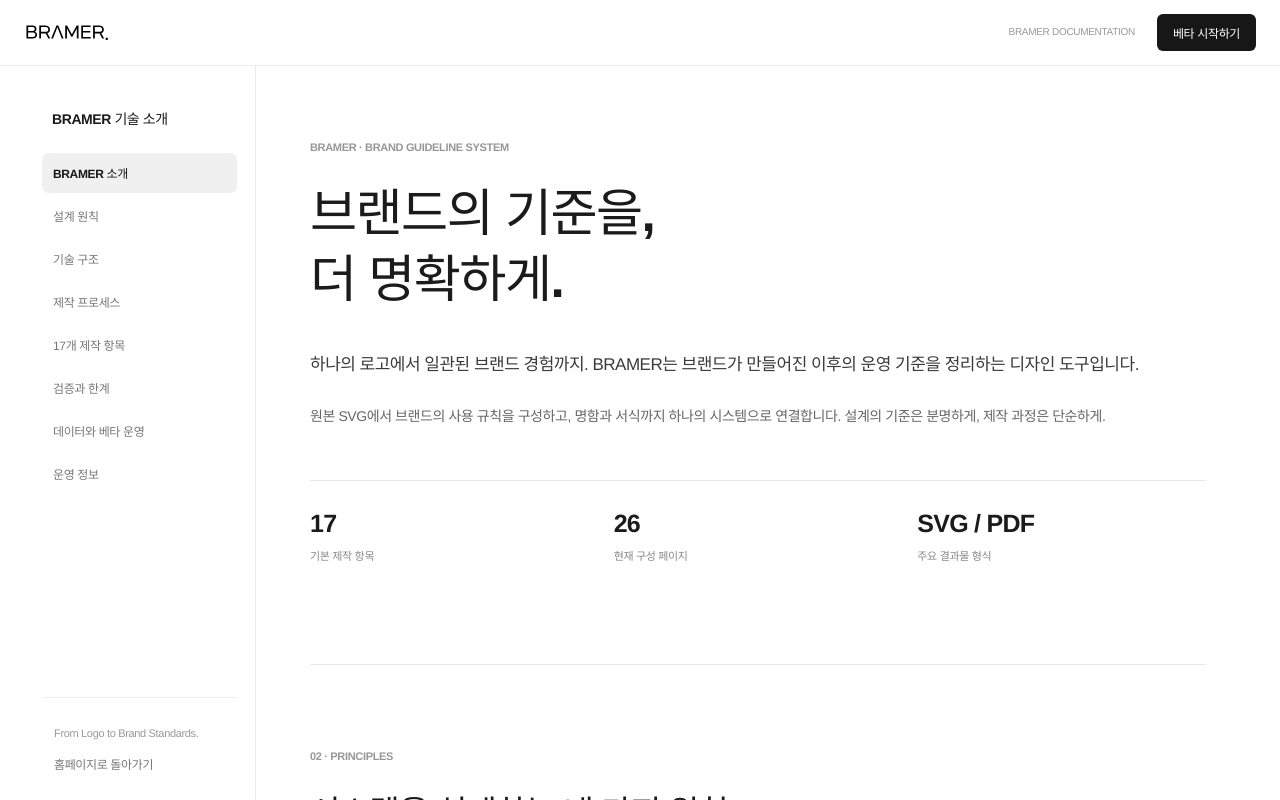
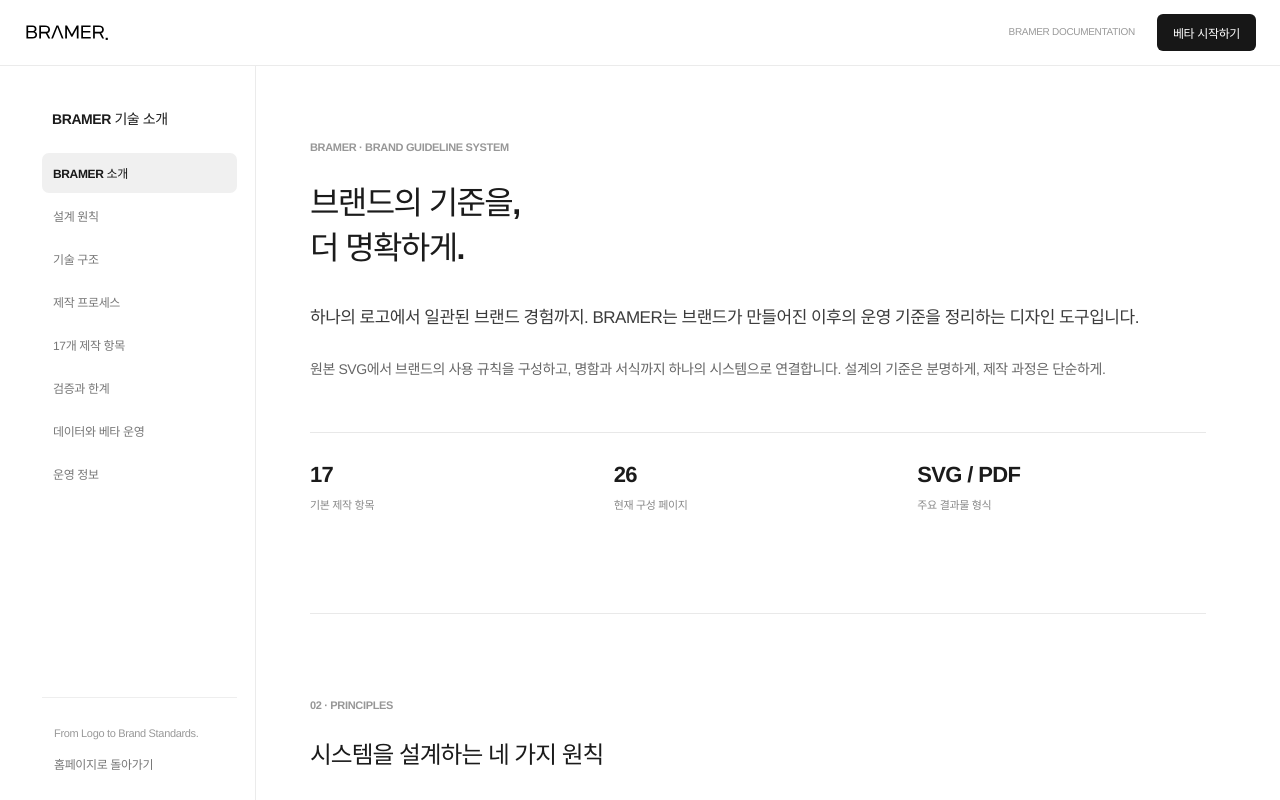
Before and after one commit to jyhome1228-cyber/brandcreator, a React (Vite) app: page / in a window 1280 px wide. Both pictures are taken after a click on the button "기술과 설계 원칙 자세히 보기". Shown: the top 800 px of the page. Built offline with nearby package versions, Linux system fonts and the light colour scheme; a web font is replaced by a local one.

Commit message:
Reduce oversized technology documentation headings and improve typographic hierarchy

```diff
--- a/src/technical-manifesto.css
+++ b/src/technical-manifesto.css
@@ -272,3 +272,26 @@
   .bramer-docs-sidebar{padding:32px 13px!important}
   .bramer-docs-main{width:100%!important;max-width:none!important;margin:0!important;padding:60px 32px!important}
 }
+
+
+/* Documentation typography scale: quieter headings and consistent reading hierarchy. */
+.bramer-docs .bramer-docs-hero h1{
+ font-size:clamp(30px,2.5vw,40px)!important;
+ font-weight:650!important;
+ line-height:1.4!important;
+ letter-spacing:-.05em!important;
+ margin-bottom:30px!important;
+}
+.bramer-docs .bramer-docs-section h2{
+ font-size:clamp(23px,1.85vw,29px)!important;
+ line-height:1.5!important;
+ letter-spacing:-.04em!important;
+ font-weight:650!important;
+ margin-bottom:26px!important;
+}
+.bramer-docs .bramer-docs-section h3{font-size:16px!important}
+.bramer-docs .bramer-docs-metrics strong{font-size:22px!important}
+@media(max-width:680px){
+ .bramer-docs .bramer-docs-hero h1{font-size:clamp(27px,6vw,33px)!important}
+ .bramer-docs .bramer-docs-section h2{font-size:clamp(22px,5vw,26px)!important}
+}
```
